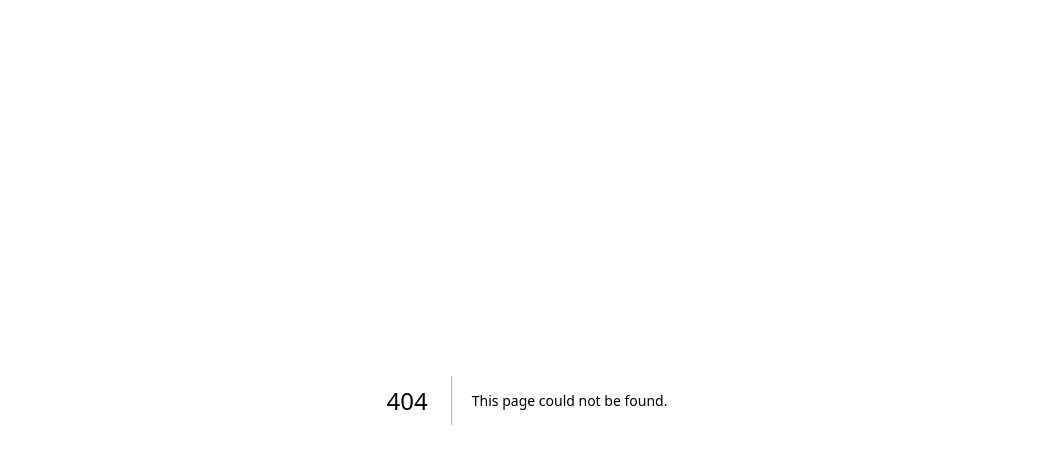
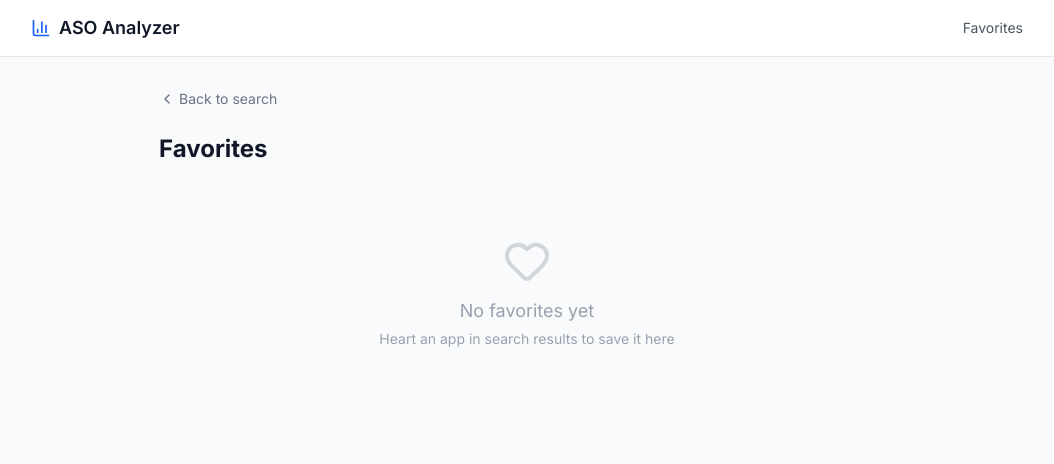
Before and after one commit to ajaykvmar/seedi, a Next.js app: page /favorites in a window 1280 px wide. Before the commit this address had no page. Shown: the top 464 px of the page, without its empty margins (113-1167 px from the left). Built offline with nearby package versions, Linux system fonts and the light colour scheme.

Commit message:
feat: add favorites page

```diff
--- /dev/null
+++ b/src/app/favorites/page.tsx
@@ -0,0 +1,83 @@
+// src/app/favorites/page.tsx
+"use client";
+
+import { useEffect, useState } from "react";
+import Link from "next/link";
+import { Header } from "@/components/header";
+import { AppCard } from "@/components/app-card";
+import { useFavorites } from "@/lib/favorites";
+import { AppResult } from "@/lib/types";
+import { ChevronLeft, Heart } from "lucide-react";
+
+export default function FavoritesPage() {
+  const { favorites, isFavorite, toggleFavorite, hydrated } = useFavorites();
+  const [apps, setApps] = useState<AppResult[]>([]);
+  const [loading, setLoading] = useState(true);
+
+  useEffect(() => {
+    if (!hydrated || favorites.length === 0) {
+      setLoading(false);
+      return;
+    }
+    async function fetchApps() {
+      setLoading(true);
+      const results: AppResult[] = [];
+      for (const id of favorites) {
+        try {
+          const res = await fetch(`/api/app-info?id=${id}`);
+          if (res.ok) {
+            const app: AppResult = await res.json();
+            results.push(app);
+          }
+        } catch {
+          // skip failed fetches
+        }
+      }
+      setApps(results);
+      setLoading(false);
+    }
+    fetchApps();
+  }, [favorites, hydrated]);
+
+  if (!hydrated || loading) {
+    return (
+      <>
+        <Header />
+        <div className="max-w-3xl mx-auto px-4 py-12 text-center text-gray-500">Loading...</div>
+      </>
+    );
+  }
+
+  return (
+    <>
+      <Header />
+      <main className="max-w-3xl mx-auto px-4 py-8">
+        <Link href="/" className="inline-flex items-center gap-1 mb-6 text-sm text-gray-500 hover:text-gray-900">
+          <ChevronLeft className="h-4 w-4" /> Back to search
+        </Link>
+
+        <h1 className="text-2xl font-bold text-gray-900 mb-6">Favorites</h1>
+
+        {apps.length === 0 ? (
+          <div className="text-center py-12 text-gray-400">
+            <Heart className="h-12 w-12 mx-auto mb-3 text-gray-300" />
+            <p className="text-lg">No favorites yet</p>
+            <p className="text-sm mt-1">Heart an app in search results to save it here</p>
+          </div>
+        ) : (
+          <div className="space-y-3">
+            {apps.map((app, i) => (
+              <AppCard
+                key={app.trackId}
+                app={app}
+                rank={i + 1}
+                isFavorite={isFavorite(app.trackId)}
+                onToggleFavorite={() => toggleFavorite(app.trackId)}
+              />
+            ))}
+          </div>
+        )}
+      </main>
+    </>
+  );
+}
```
